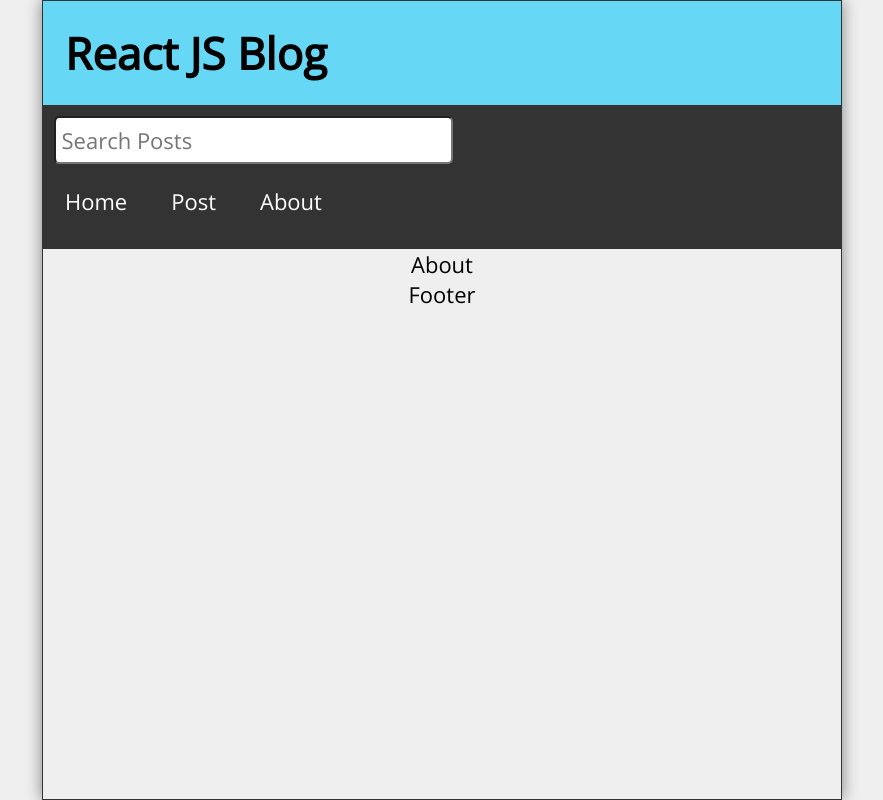
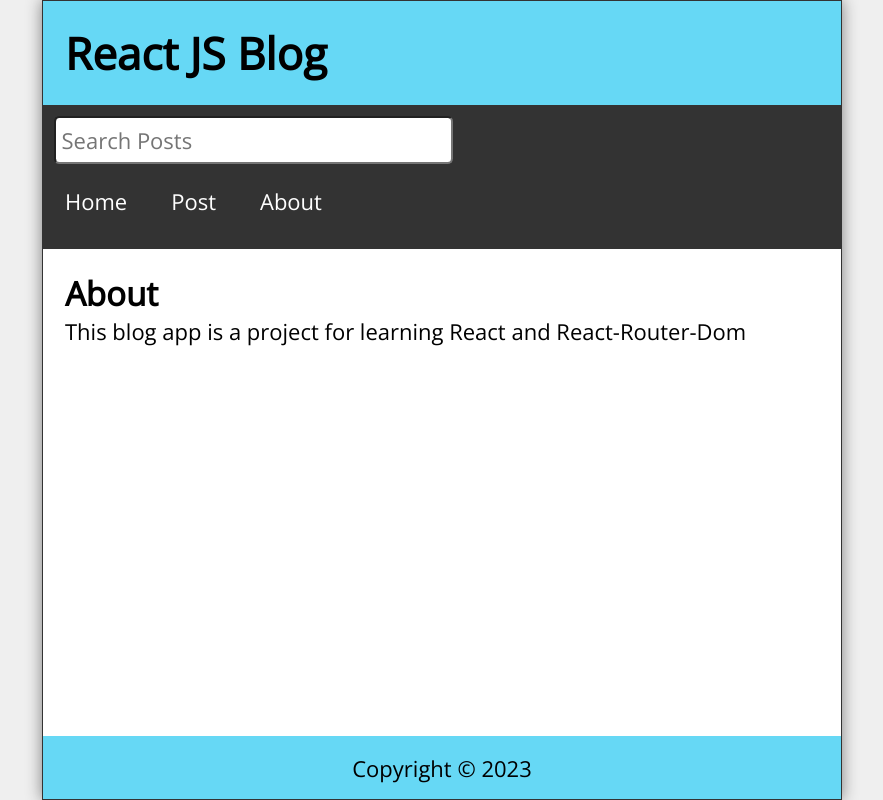
Before and after one commit to saqlain-hub/blog-post, a React (Vite) app: page /about in a window 1280 px wide. Shown: the whole page, without its empty margins (198-1081 px from the left). Built offline with nearby package versions, Linux system fonts and the light colour scheme.

Commit message:
blog app complete with routing

```diff
--- a/src/components/Footer.jsx
+++ b/src/components/Footer.jsx
@@ -1,7 +1,12 @@
 import React from "react";
 
 const Footer = () => {
-  return <div>Footer</div>;
+  const today = new Date();
+  return (
+    <footer className="Footer">
+      <p>Copyright &copy; {today.getFullYear()}</p>
+    </footer>
+  );
 };
 
 export default Footer;
--- a/src/pages/About.jsx
+++ b/src/pages/About.jsx
@@ -1,7 +1,12 @@
 import React from "react";
 
 const About = () => {
-  return <div>About</div>;
+  return (
+    <main className="About">
+      <h2>About</h2>
+      <p>This blog app is a project for learning React and React-Router-Dom</p>
+    </main>
+  );
 };
 
 export default About;
```
